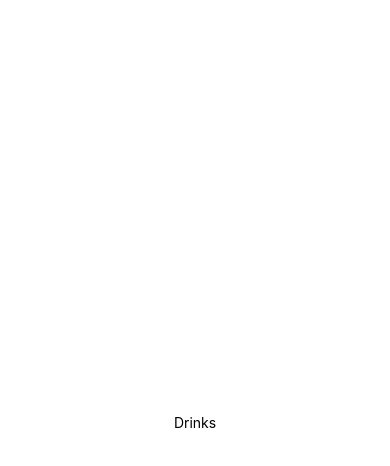
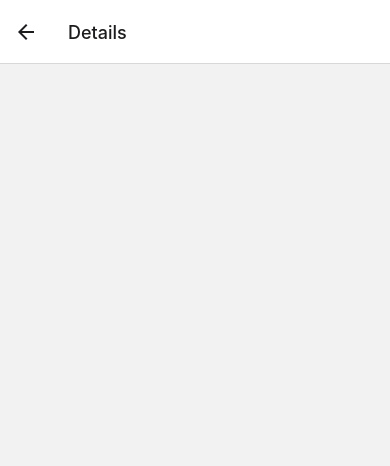
Before and after one commit to lindsayPeeters/examenopdracht, a React Native app: screen /Details in a window 390 px wide. Shown: the top 466 px of the page. Built offline with nearby package versions, Linux system fonts and the light colour scheme.

Commit message:
multiple screens

```diff
--- a/App.js
+++ b/App.js
@@ -1,12 +1,20 @@
-import { StatusBar } from 'expo-status-bar';
 import { StyleSheet, Text, View } from 'react-native';
+import { NavigationContainer} from '@react-navigation/native';
+import { createNativeStackNavigator } from '@react-navigation/native-stack';
+//screens
+import DrinksScreen from './screens/drinksScreen';
+import DetailScreen from './screens/detailScreen';
+
+const Stack = createNativeStackNavigator();
 
 export default function App() {
   return (
-    <View style={styles.container}>
-      <Text>Drinks</Text>
-      <StatusBar style="auto" />
-    </View>
+    <NavigationContainer>
+      <Stack.Navigator>
+        <Stack.Screen name="Drinks" component={DrinksScreen}/>
+        <Stack.Screen name="Details" component={DetailScreen}/>
+      </Stack.Navigator>
+    </NavigationContainer>
   );
 }
 
--- a/package.json
+++ b/package.json
@@ -9,10 +9,14 @@
     "web": "expo start --web"
   },
   "dependencies": {
+    "@react-navigation/native": "^6.1.1",
+    "@react-navigation/native-stack": "^6.9.7",
     "expo": "~47.0.9",
     "expo-status-bar": "~1.4.2",
     "react": "18.1.0",
-    "react-native": "0.70.5"
+    "react-native": "0.70.5",
+    "react-native-safe-area-context": "^4.4.1",
+    "react-native-screens": "^3.18.2"
   },
   "devDependencies": {
     "@babel/core": "^7.12.9"
--- /dev/null
+++ b/screens/detailScreen.js
@@ -0,0 +1,7 @@
+import React, { useState, useEffect } from 'react';
+import { StyleSheet, Text, View, FlatList, TextInput } from 'react-native';
+
+const DetailScreen = () =>{
+
+}
+export default DetailScreen;
--- /dev/null
+++ b/screens/drinksScreen.js
@@ -0,0 +1,7 @@
+import React, { useState, useEffect } from 'react';
+import { StyleSheet, Text, View, FlatList, TextInput } from 'react-native';
+
+const DrinksScreen = () =>{
+
+}
+export default DrinksScreen;
```
Also changed, not shown: 1 other file (tests, documents, lock files or other folders).
